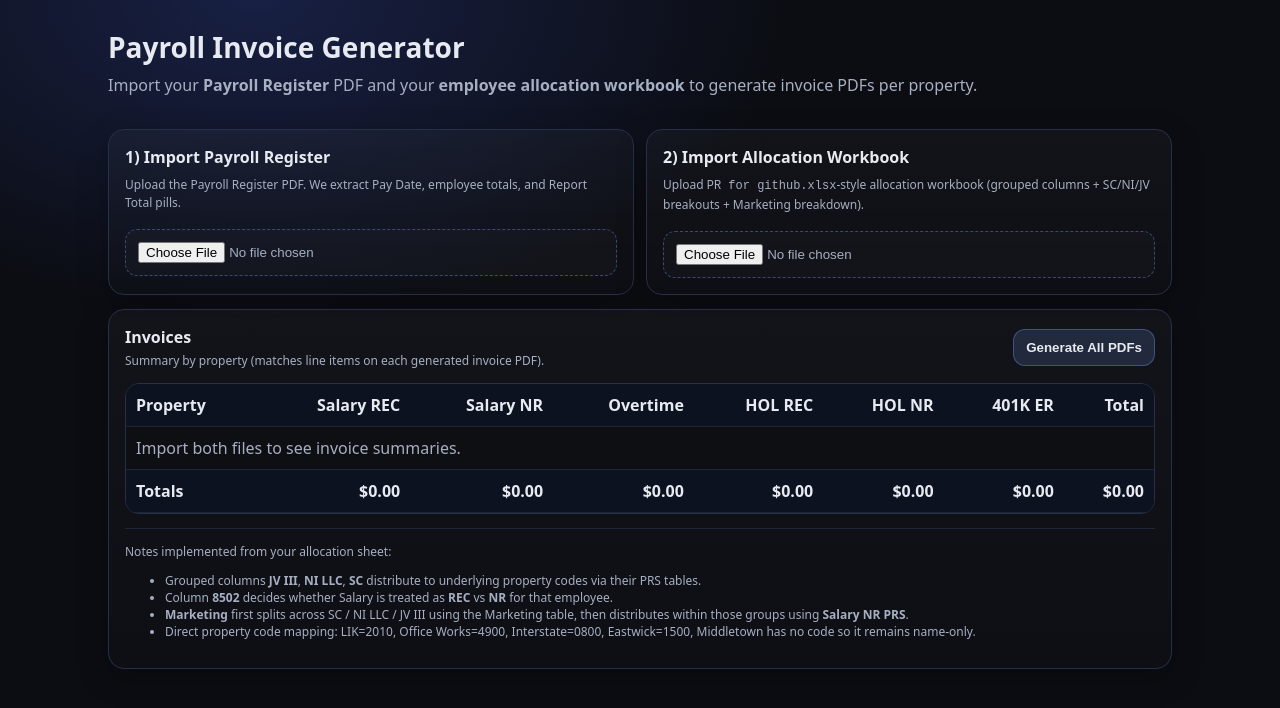
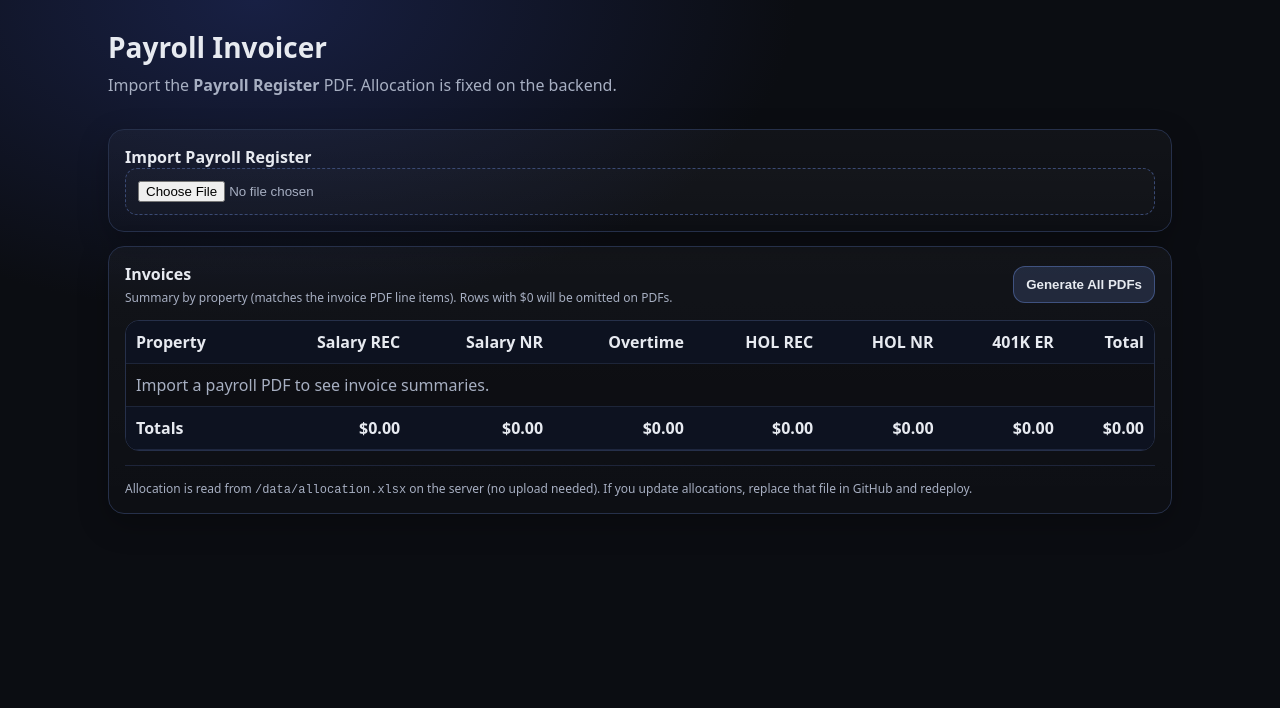
Before and after one commit to andrewjwinig-bot/payroll-invoicer, a Next.js app: page / in a window 1280 px wide. Shown: the top 708 px of the page. Built offline with nearby package versions, Linux system fonts and the light colour scheme.

Commit message:
Update page.tsx

```diff
--- a/app/page.tsx
+++ b/app/page.tsx
@@ -1,8 +1,6 @@
 "use client";
 
 import { useMemo, useState } from "react";
-import { AllocationParseResult, PayrollParseResult, PropertyInvoice } from "../lib/types";
-import { buildInvoices } from "../lib/invoicing/buildInvoices";
 import { money, num } from "../lib/utils";
 
 async function fileToBase64(file: File): Promise<string> {
@@ -11,26 +9,21 @@ async function fileToBase64(file: File): Promise<string> {
 }
 
 export default function Page() {
-  const [payroll, setPayroll] = useState<PayrollParseResult | null>(null);
-  const [allocation, setAllocation] = useState<AllocationParseResult | null>(null);
+  const [payroll, setPayroll] = useState<any>(null);
+  const [invoices, setInvoices] = useState<any[]>([]);
   const [busy, setBusy] = useState<string | null>(null);
   const [error, setError] = useState<string | null>(null);
-
-  const invoices: PropertyInvoice[] = useMemo(() => {
-    if (!payroll || !allocation) return [];
-    return buildInvoices(payroll, allocation);
-  }, [payroll, allocation]);
 
   const totals = useMemo(() => {
     const t = { salaryREC: 0, salaryNR: 0, overtime: 0, holREC: 0, holNR: 0, er401k: 0, total: 0 };
     for (const i of invoices) {
-      t.salaryREC += i.salaryREC;
-      t.salaryNR += i.salaryNR;
-      t.overtime += i.overtime;
-      t.holREC += i.holREC;
-      t.holNR += i.holNR;
-      t.er401k += i.er401k;
-      t.total += i.total;
+      t.salaryREC += i.salaryREC ?? 0;
+      t.salaryNR += i.salaryNR ?? 0;
+      t.overtime += i.overtime ?? 0;
+      t.holREC += i.holREC ?? 0;
+      t.holNR += i.holNR ?? 0;
+      t.er401k += i.er401k ?? 0;
+      t.total += i.total ?? 0;
     }
     return t;
   }, [invoices]);
@@ -47,45 +40,26 @@ export default function Page() {
       });
       const json = await res.json();
       if (!res.ok) throw new Error(json?.error ?? "Failed to parse payroll PDF");
-      setPayroll(json);
+      setPayroll(json.payroll);
+      setInvoices(json.invoices ?? []);
     } catch (e: any) {
       setError(e?.message ?? "Failed to parse payroll PDF");
       setPayroll(null);
-    } finally {
-      setBusy(null);
-    }
-  }
-
-  async function importAllocation(file: File) {
-    setError(null);
-    setBusy("Parsing Allocation Workbook…");
-    try {
-      const fileBase64 = await fileToBase64(file);
-      const res = await fetch("/api/parse-allocation", {
-        method: "POST",
-        headers: { "Content-Type": "application/json" },
-        body: JSON.stringify({ fileBase64, filename: file.name }),
-      });
-      const json = await res.json();
-      if (!res.ok) throw new Error(json?.error ?? "Failed to parse allocation workbook");
-      setAllocation(json);
-    } catch (e: any) {
-      setError(e?.message ?? "Failed to parse allocation workbook");
-      setAllocation(null);
+      setInvoices([]);
     } finally {
       setBusy(null);
     }
   }
 
   async function generateAll() {
-    if (!payroll || !allocation) return;
+    if (!payroll) return;
     setError(null);
     setBusy("Generating PDFs…");
     try {
       const res = await fetch("/api/generate-all", {
         method: "POST",
         headers: { "Content-Type": "application/json" },
-        body: JSON.stringify({ payroll, allocation }),
+        body: JSON.stringify({ payroll }),
       });
       if (!res.ok) {
         const j = await res.json().catch(() => ({}));
@@ -110,21 +84,18 @@ export default function Page() {
   return (
     <main style={{ display: "grid", gap: 14 }}>
       <header>
-        <h1>Payroll Invoice Generator</h1>
-        <p>
-          Import your <b>Payroll Register</b> PDF and your <b>employee allocation workbook</b> to generate invoice PDFs per property.
+        <h1>Payroll Invoicer</h1>
+        <p className="muted">
+          Import the <b>Payroll Register</b> PDF. Allocation is fixed on the backend.
         </p>
       </header>
 
-      <div className="row">
-        <div className="card col">
+      <div className="card">
         <div style={{ display: "flex", justifyContent: "space-between", gap: 10, alignItems: "baseline" }}>
-            <b>1) Import Payroll Register</b>
+          <b>Import Payroll Register</b>
           <span className="muted small">{payroll?.payDate ? `Pay Date: ${payroll.payDate}` : ""}</span>
         </div>
-          <p className="small muted" style={{ marginTop: 8 }}>
-            Upload the Payroll Register PDF. We extract Pay Date, employee totals, and Report Total pills.
-          </p>
+
         <input
           className="input"
           type="file"
@@ -134,43 +105,15 @@ export default function Page() {
             if (f) importPayroll(f);
           }}
         />
+
         {payroll && (
           <div className="pills">
-              <span className="pill"><span className="muted">Salary</span><b>{money(payroll.reportTotals.salaryTotal ?? 0)}</b></span>
-              <span className="pill"><span className="muted">Overtime</span><b>{num(payroll.reportTotals.overtimeHoursTotal ?? 0)} hrs</b><span className="muted small">({money(payroll.reportTotals.overtimeAmtTotal ?? 0)})</span></span>
-              <span className="pill"><span className="muted">HOL</span><b>{num(payroll.reportTotals.holHoursTotal ?? 0)} hrs</b><span className="muted small">({money(payroll.reportTotals.holAmtTotal ?? 0)})</span></span>
-              <span className="pill"><span className="muted">401K ER</span><b>{money(payroll.reportTotals.er401kTotal ?? 0)}</b></span>
+            <span className="pill"><span className="muted">Salary</span><b>{money(payroll.reportTotals?.salaryTotal ?? 0)}</b></span>
+            <span className="pill"><span className="muted">Overtime</span><b>{num(payroll.reportTotals?.overtimeHoursTotal ?? 0)} hrs</b><span className="muted small">({money(payroll.reportTotals?.overtimeAmtTotal ?? 0)})</span></span>
+            <span className="pill"><span className="muted">HOL</span><b>{num(payroll.reportTotals?.holHoursTotal ?? 0)} hrs</b><span className="muted small">({money(payroll.reportTotals?.holAmtTotal ?? 0)})</span></span>
+            <span className="pill"><span className="muted">401K ER</span><b>{money(payroll.reportTotals?.er401kTotal ?? 0)}</b></span>
           </div>
         )}
-        </div>
-
-        <div className="card col">
-          <div style={{ display: "flex", justifyContent: "space-between", gap: 10, alignItems: "baseline" }}>
-            <b>2) Import Allocation Workbook</b>
-            <span className="muted small">{allocation ? `${allocation.employees.length} employees` : ""}</span>
-          </div>
-          <p className="small muted" style={{ marginTop: 8 }}>
-            Upload <code>PR for github.xlsx</code>-style allocation workbook (grouped columns + SC/NI/JV breakouts + Marketing breakdown).
-          </p>
-          <input
-            className="input"
-            type="file"
-            accept=".xlsx,application/vnd.openxmlformats-officedocument.spreadsheetml.sheet"
-            onChange={(e) => {
-              const f = e.target.files?.[0];
-              if (f) importAllocation(f);
-            }}
-          />
-          {allocation && (
-            <>
-              <div className="pills">
-                <span className="pill"><span className="muted">Properties</span><b>{allocation.properties.length}</b></span>
-                <span className="pill"><span className="muted">Recoverable rule</span><b>Column “8502”</b></span>
-                <span className="pill"><span className="muted">Marketing</span><b>Flows via NR PRS</b></span>
-              </div>
-            </>
-          )}
-        </div>
       </div>
 
       <div className="card">
@@ -178,24 +121,16 @@ export default function Page() {
           <div>
             <b>Invoices</b>
             <div className="small muted" style={{ marginTop: 4 }}>
-              Summary by property (matches line items on each generated invoice PDF).
+              Summary by property (matches the invoice PDF line items). Rows with $0 will be omitted on PDFs.
             </div>
           </div>
-          <button className="btn primary" disabled={!payroll || !allocation || !!busy} onClick={generateAll}>
+          <button className="btn primary" disabled={!payroll || !!busy} onClick={generateAll}>
             Generate All PDFs
           </button>
         </div>
 
-        {error && (
-          <div style={{ marginTop: 10, color: "#ff8b8b", fontWeight: 700 }}>
-            {error}
-          </div>
-        )}
-        {busy && (
-          <div style={{ marginTop: 10, color: "#ffd18b", fontWeight: 700 }}>
-            {busy}
-          </div>
-        )}
+        {error && <div style={{ marginTop: 10, color: "#b42318", fontWeight: 800 }}>{error}</div>}
+        {busy && <div style={{ marginTop: 10, color: "#a15c00", fontWeight: 800 }}>{busy}</div>}
 
         <div className="tableWrap">
           <table>
@@ -214,9 +149,7 @@ export default function Page() {
             <tbody>
               {invoices.length === 0 ? (
                 <tr>
-                  <td colSpan={8} className="muted">
-                    Import both files to see invoice summaries.
-                  </td>
+                  <td colSpan={8} className="muted">Import a payroll PDF to see invoice summaries.</td>
                 </tr>
               ) : (
                 invoices.map((r) => (
@@ -225,8 +158,7 @@ export default function Page() {
                     <td>{money(r.salaryREC)}</td>
                     <td>{money(r.salaryNR)}</td>
                     <td>{money(r.overtime)}</td>
-                    <td>{money(r.holREC)}
-                    </td>
+                    <td>{money(r.holREC)}</td>
                     <td>{money(r.holNR)}</td>
                     <td>{money(r.er401k)}</td>
                     <td><b>{money(r.total)}</b></td>
@@ -240,10 +172,8 @@ export default function Page() {
                 <td>{money(totals.salaryREC)}</td>
                 <td>{money(totals.salaryNR)}</td>
                 <td>{money(totals.overtime)}</td>
-                <td>{money(totals.holREC)}
-                </td>
-                <td className="px-3 py-2 text-right tabular-nums font-semibold">
-                  {money(totals.holNR)}</td>
+                <td>{money(totals.holREC)}</td>
+                <td>{money(totals.holNR)}</td>
                 <td>{money(totals.er401k)}</td>
                 <td>{money(totals.total)}</td>
               </tr>
@@ -253,13 +183,8 @@ export default function Page() {
 
         <hr />
         <div className="small muted">
-          Notes implemented from your allocation sheet:
-          <ul>
-            <li>Grouped columns <b>JV III</b>, <b>NI LLC</b>, <b>SC</b> distribute to underlying property codes via their PRS tables.</li>
-            <li>Column <b>8502</b> decides whether Salary is treated as <b>REC</b> vs <b>NR</b> for that employee.</li>
-            <li><b>Marketing</b> first splits across SC / NI LLC / JV III using the Marketing table, then distributes within those groups using <b>Salary NR PRS</b>.</li>
-            <li>Direct property code mapping: LIK=2010, Office Works=4900, Interstate=0800, Eastwick=1500, Middletown has no code so it remains name-only.</li>
-          </ul>
+          Allocation is read from <code>/data/allocation.xlsx</code> on the server (no upload needed).
+          If you update allocations, replace that file in GitHub and redeploy.
         </div>
       </div>
     </main>
```
Lines whose indentation alone changed are shown as unchanged.
